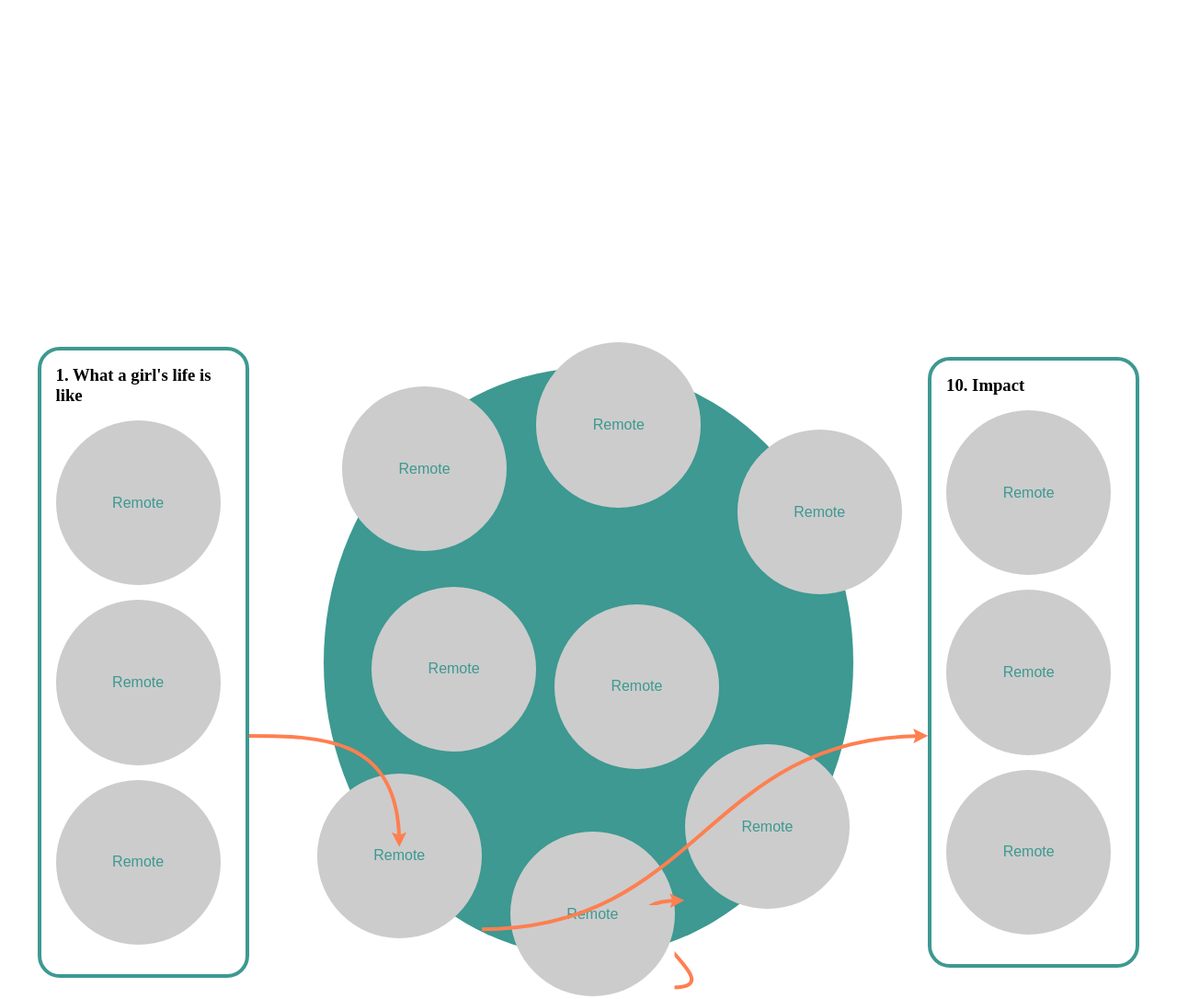
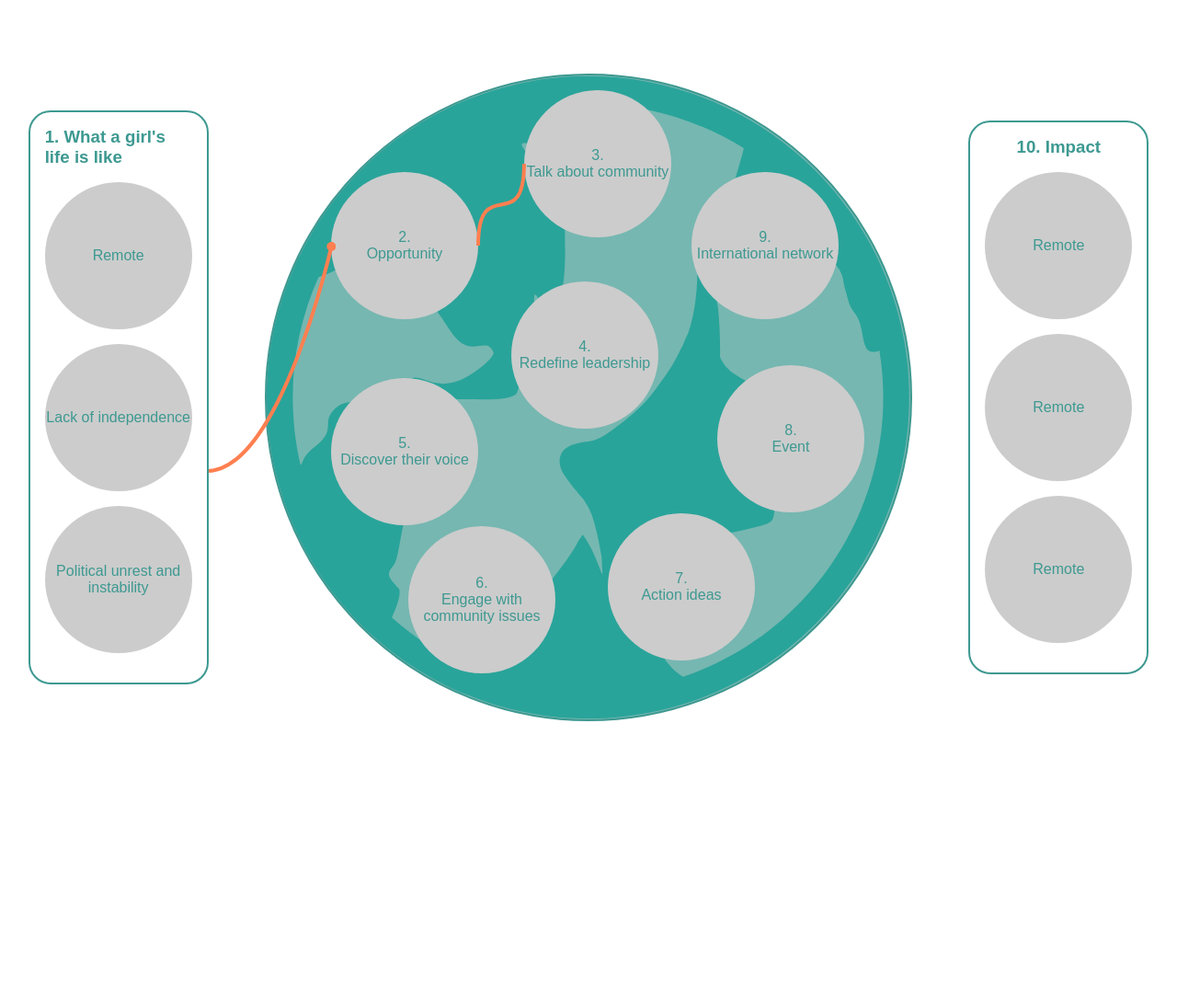
Before and after one commit to gtang101/GGP-Test, a plain HTML site: page test.html in a window 1280 px wide. Shown: the whole page at 92% size. After the commit the page ends 800 px from the top, so only its background shows below. Drawn offline with nearby package versions, Linux system fonts and the light colour scheme.

Commit message:
testing leader line

```diff
--- a/test.html
+++ b/test.html
@@ -18,12 +18,20 @@
 
 	:root{
 		--primary-color: #3d9991;
+		--primary-color-70: hsla(175, 43%, 42%, 0.7);
+		--primary-color-50: hsla(175, 43%, 42%, 0.5);
+		--primary-color-30: hsla(175, 43%, 42%, 0.3);
 		--text-black: rgba(26,26,26,.9);
 		--text-white: white;
 	}
 
 	body{
 		position: relative;
+	}
+
+	h1, h2, h3, h4, h5, p{
+		color: var(--primary-color);
+		font-family: sans-serif;
 	}
 
 	.close, .node-circle{
@@ -80,7 +88,6 @@
 	.circle-container{
 		display: flex;
 		width: 100vw;
-		aspect-ratio: 1/1;
 		align-items: center;
 		margin-top: 5rem;
 		padding: auto;
@@ -88,9 +95,17 @@
 
 	.inner-container{
 		width: 80%;
-		border: 4px solid var(--primary-color);
+		border: 2px solid var(--primary-color);
 		border-radius: 1.5rem;
 		padding: 1rem;
+	}
+
+	#box-2{
+		background-image: url('./img/Global\ Girl\ Project_Logo\ only_Teal_RGB\ 1.svg');
+		background-color: var(--primary-color-70);
+		background-repeat: no-repeat;
+		background-position: center;
+		background-size: cover;
 	}
 
 	.node-circle{
@@ -105,9 +120,9 @@
 	}
 
 	.node-circle > p{
-		color: var(--primary-color);
-		font-family: sans-serif;
+		text-align: center;
 	}
+
 	/* Mobile Viewport Exclusive */
 	@media only screen and (width < 600px), (orientation: portrait){
 		.circle-container{
@@ -130,7 +145,7 @@
 		}
 
 		.node-circle{
-			width: 14vw;
+			width: clamp(8rem, 14vw, 10rem);
 		}
 
 		.circle-absolute{
@@ -142,12 +157,14 @@
 		}
 
 		#box-1, #box-3{
-			width: 18%;
+			width: min-content;
+			display: flex;
+			flex-direction: column;
+			align-items: center;
 		}
 
 		#box-2{
-			width: 45%;
-			background-color: var(--primary-color);
+			width: 55%;
 		}
 
 		.circle-container{
@@ -155,42 +172,42 @@
 		}
 
 		#node-1{
-			bottom: 0;
-			left: -2%;
+			top: 15%;
+			left: 10%;
 		}
 
 		#node-2{
-			bottom: -10%;
-			left: 35%;
+			left: 40%;
 		}
 
 		#node-3{
-			bottom: 5%;
-			right: 0%;
+			top: 32%;
+			left: 38%;
 		}
 
 		#node-4{
-			top: 40%;
-			right: 25%;
+			top: 47%;
+			left: 10%;
 		}
 
 		#node-5{
-			top: 37%;
-			right: 60%;
+			top: 70%;
+			left: 22%;
 		}
 
 		#node-6{
-
+			top: 68%;
+			left: 53%;
 		}
 
 		#node-7{
-			left: 40%;
-			top: -5%;
+			top: 45%;
+			left: 70%;
 		}
 
 		#node-8{
-			right: -10%;
-			top: 10%;
+			top: 15%;
+			left: 66%;
 		}
 }
 
@@ -202,18 +219,18 @@
 		<div class="inner-container" id="box-1">
 			<h3>1. What a girl's life is like</h3>
 			<div class="node-circle"><p>Remote</p></div>
-			<div class="node-circle"><p>Remote</p></div>
-			<div class="node-circle"><p>Remote</p></div>
+			<div class="node-circle"><p>Lack of independence</p></div>
+			<div class="node-circle"><p>Political unrest and instability</p></div>
 		</div>
 		<div class="inner-container outer-big-circle" id="box-2">
-			<div class="node-circle circle-absolute" id="node-1"><p>Remote</p></div>
-			<div class="node-circle circle-absolute" id="node-2"><p>Remote</p></div>
-			<div class="node-circle circle-absolute" id="node-3"><p>Remote</p></div>
-			<div class="node-circle circle-absolute" id="node-4"><p>Remote</p></div>
-			<div class="node-circle circle-absolute" id="node-5"><p>Remote</p></div>
-			<div class="node-circle circle-absolute" id="node-6"><p>Remote</p></div>
-			<div class="node-circle circle-absolute" id="node-7"><p>Remote</p></div>
-			<div class="node-circle circle-absolute" id="node-8"><p>Remote</p></div>
+			<div class="node-circle circle-absolute" id="node-1"><p>2. <br>Opportunity</p></div>
+			<div class="node-circle circle-absolute" id="node-2"><p>3. <br>Talk about community</p></div>
+			<div class="node-circle circle-absolute" id="node-3"><p>4. <br>Redefine leadership</p></div>
+			<div class="node-circle circle-absolute" id="node-4"><p>5. <br>Discover their voice</p></div>
+			<div class="node-circle circle-absolute" id="node-5"><p>6. <br>Engage with community issues</p></div>
+			<div class="node-circle circle-absolute" id="node-6"><p>7. <br>Action ideas</p></div>
+			<div class="node-circle circle-absolute" id="node-7"><p>8. <br>Event</p></div>
+			<div class="node-circle circle-absolute" id="node-8"><p>9. <br>International network</p></div>
 		</div>
 		<div class="inner-container" id="box-3">
 			<h3>10. Impact</h3>
@@ -248,17 +265,32 @@
 		infoBox.hide();
 	});
 
-	new LeaderLine(
+	oneToTwo = new LeaderLine(
 		document.getElementById('box-1'),
-		document.getElementById('node-1')
+		LeaderLine.pointAnchor(document.getElementById('node-1'), {
+			x: 0,
+			y: 1
+		})
 	);
-	new LeaderLine(
-		document.getElementById('node-1'),
-		document.getElementById('box-3')
-	);
-	new LeaderLine(
-		document.getElementById('node-2'),
-		document.getElementById('node-3')
+
+	oneToTwo.setOptions({
+		startSocket: 'right',
+		endPlug: 'disc',
+		path: 'magnet'
+	})
+
+	twoToThree = new LeaderLine(
+		LeaderLine.pointAnchor(document.getElementById('node-1'), {
+			x: '100%',
+			y: 0
+		}),
+		LeaderLine.pointAnchor(document.getElementById('node-2'), {
+			x: 0,
+			y: 0
+		}),
+		{
+			endPlug: 'behind'
+		}
 	);
 </script>
 </html>
```
Also changed, not shown: test-line.html (+13 -1 lines), img/Global Girl Project_Logo only_Teal_RGB 1.svg (added).
